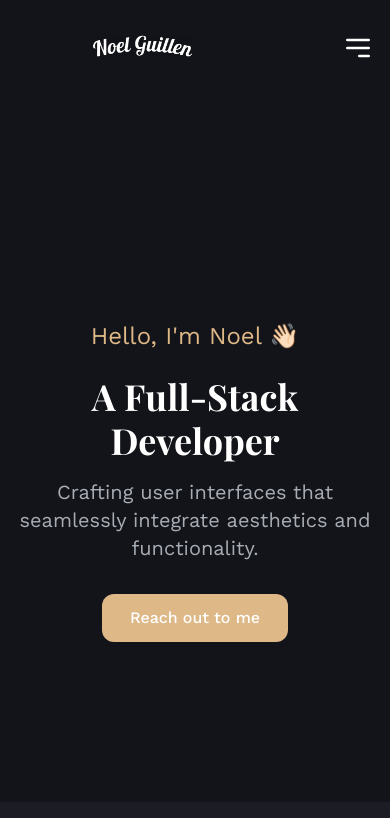
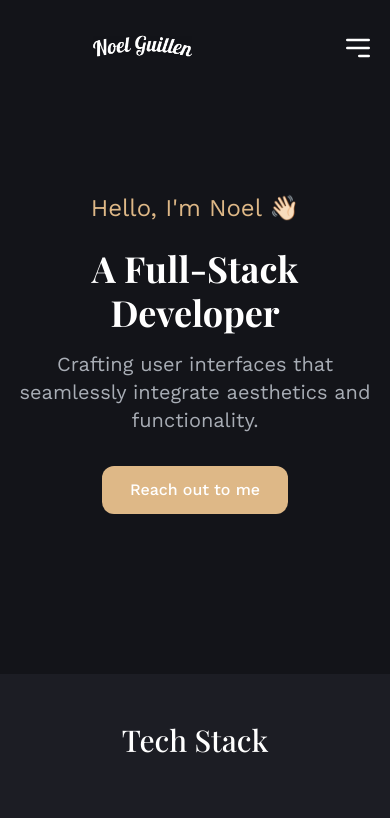
Before and after one commit to 1uckyswish/Personal-Portfolio-Project, a React (Create React App) app: page / in a window 390 px wide. Shown: the top 818 px of the page. Built offline with nearby package versions, Linux system fonts and the light colour scheme; a web font is replaced by a local one.

Commit message:
added new links to navbar

```diff
--- a/src/Components/Hero.js
+++ b/src/Components/Hero.js
@@ -5,15 +5,15 @@ import noelImg from '../assets/img/noelbanner.webp';
 
 function Hero() {
   return (
-    <section id='home' className='1g:h-[85vh] flex items-center bg-tertiary lg:bg-cover lg:bg-center lg:bg-no-repeat py-32 lg:py-0 overflow-hidden'>
+    <section id='home' className='1g:h-[85vh] flex items-center bg-tertiary lg:bg-cover lg:bg-center lg:bg-no-repeat py-16 lg:py-0 overflow-hidden'>
       <div className="container mx-auto h-full">
-        <div className="flex items-center h-full py-8">
+        <div className="flex items-center h-auto">
         {/* left side */}
         {/*right side */}
-        <div className="flex-1 flex flex-col items-center mt-40 sm:mb-12 sm:mb-12">
+        <div className="flex-1 flex flex-col items-center mt-32 mb-24">
           <p className='text-2xl text-accent mb-[22px]'>Hello, I'm Noel 👋🏻</p>
             <h1 className='text-4xl leading-[44px] md:text-5xl md:leading-tight lg:text-6xl lg:leading-[1.2] font-bold md:tracking-[-2px]
-          lg:text-left text-center lg:text-left md:text-center @screen (max-width: 400px)'>
+           text-center lg:text-center md:text-center @screen (max-width: 400px)'>
           A Full-Stack Developer
         </h1>
           <p className='pt-4 pb-8 md:pt-6 md-pb-12 max-w-[480px] text-xl text-center lg:text-center'>
--- a/src/Components/NavMobile.js
+++ b/src/Components/NavMobile.js
@@ -75,6 +75,15 @@ function NavMobile() {
           );
         })
       }
+      <li className='p-2'>
+      <a href="https://github.com/1uckyswish" className='text-xl cursor-pointer capitalize text-black' target="_blank">Github</a>
+      </li>
+          <li className='p-2'>
+      <a href="https://www.linkedin.com/in/noel-guillen-blas-b63353257/" className='text-xl cursor-pointer capitalize text-black' target="_blank">Linkedin</a>
+      </li>
+          <li className='p-2'>
+      <a href="https://www.codewars.com/users/NoelGuillen" className='text-xl cursor-pointer capitalize text-black' target="_blank">CodeWars</a>
+      </li>
       </motion.ul>
     </nav>
   )
```
